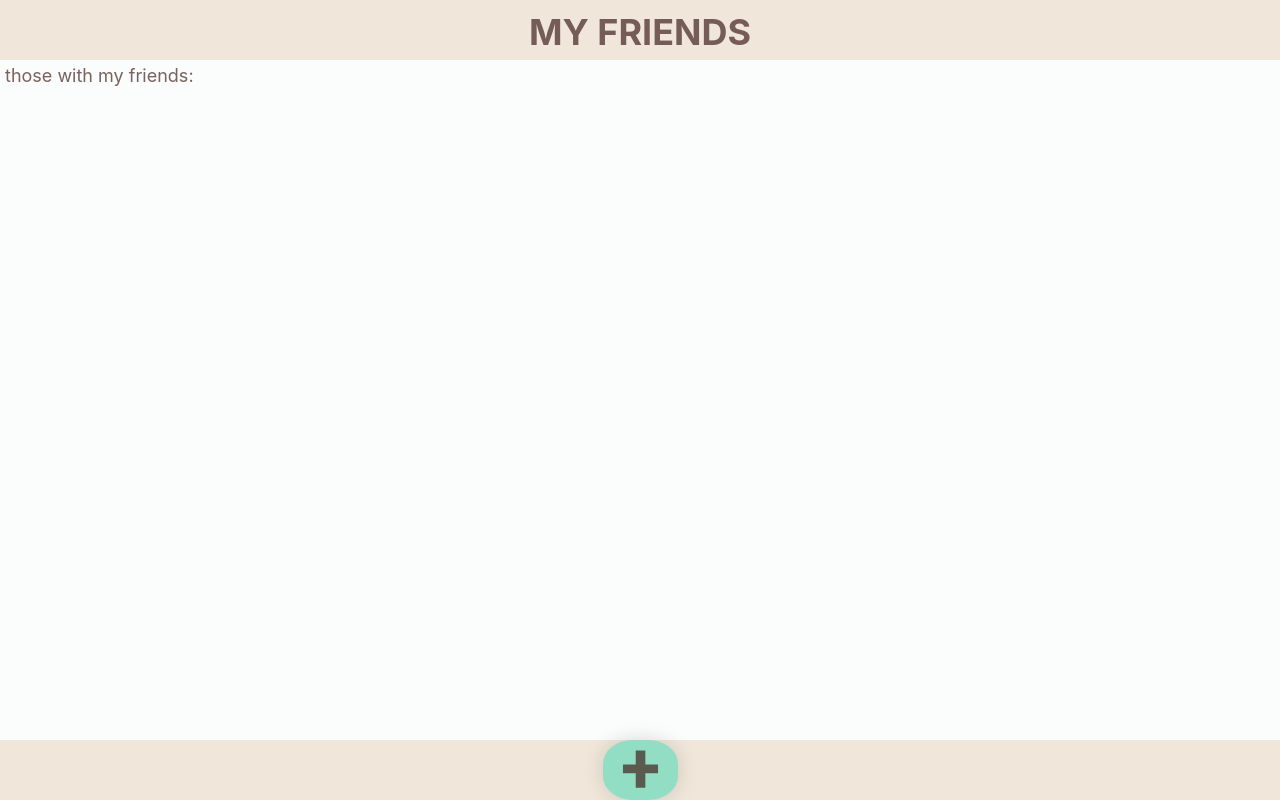
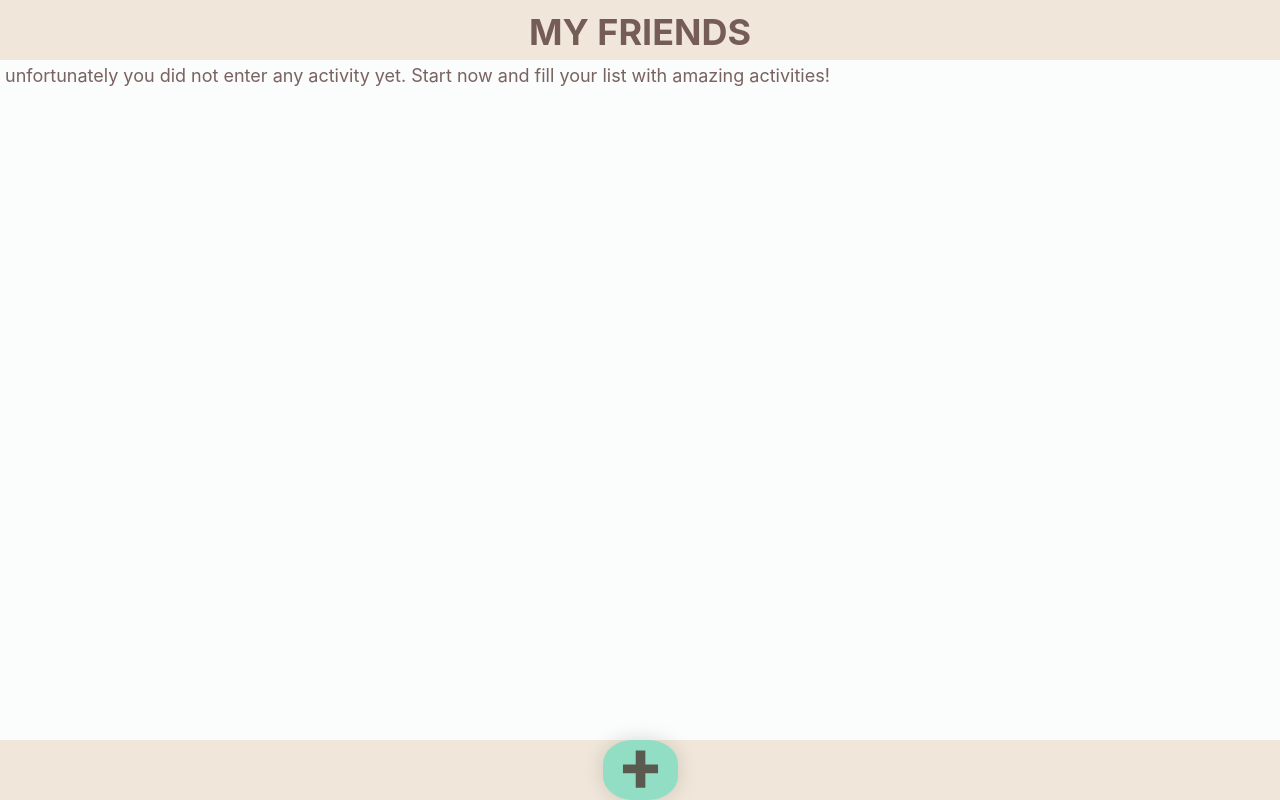
Before and after one commit to JelenadlS/capstone-project, a React (Create React App) app: page / in a window 1280 px wide. Built offline with nearby package versions, Linux system fonts and the light colour scheme.

Commit message:
Add error message when nothing is entered yet

```diff
--- a/src/pages/MyFriendsPage.js
+++ b/src/pages/MyFriendsPage.js
@@ -13,9 +13,9 @@ export default function MyFriendsPage({ activities }) {
     return friends.indexOf(friend) === index && friend !== '';
   });
 
-  const activitiesWithoutFriend = activities.filter(
-    activity => activity.friend === ''
-  );
+  // const activitiesWithoutFriend = activities.filter(
+  //   activity => activity.friend === ''
+  // );
 
   // console.log(friends);
   // console.log(friendOnlyOnce);
@@ -36,13 +36,22 @@ export default function MyFriendsPage({ activities }) {
   //   return <div>{subarray}</div>;
   // });
   // console.log(names);
-  console.log(activitiesWithoutFriend);
-  console.log(friendOnlyOnce);
+  // console.log(activitiesWithoutFriend);
+  // console.log(friendOnlyOnce);
+
   return (
     <>
       <WrapperApp>
         <Header title="my friends" />
         <Main>
+          {!activities || activities.length === 0 ? (
+            <ListStyle role="list">
+              <li>
+                unfortunately you did not enter any activity yet. Start now and
+                fill your list with amazing activities!
+              </li>
+            </ListStyle>
+          ) : (
             <ListStyle role="list" title="list of friends">
               {/* <ItemStyle>
               <LinkStyling to={`/friend/`}>
@@ -61,6 +70,7 @@ export default function MyFriendsPage({ activities }) {
                 </li>
               ))}
             </ListStyle>
+          )}
         </Main>
         <Bottom>
           <NavLink to="newactivity">
```
Lines whose indentation alone changed are shown as unchanged.
